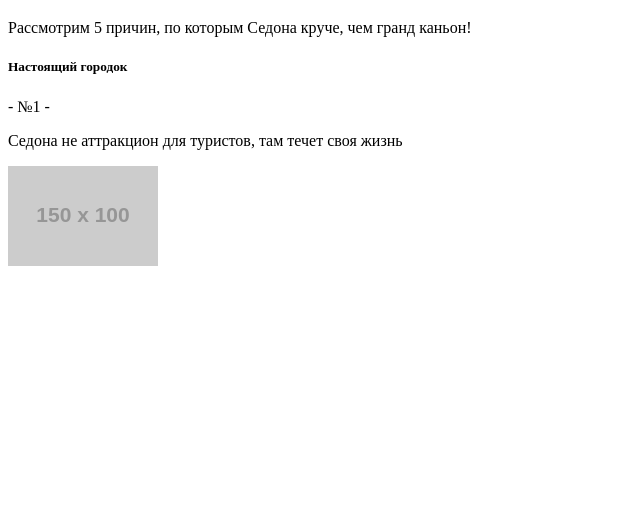
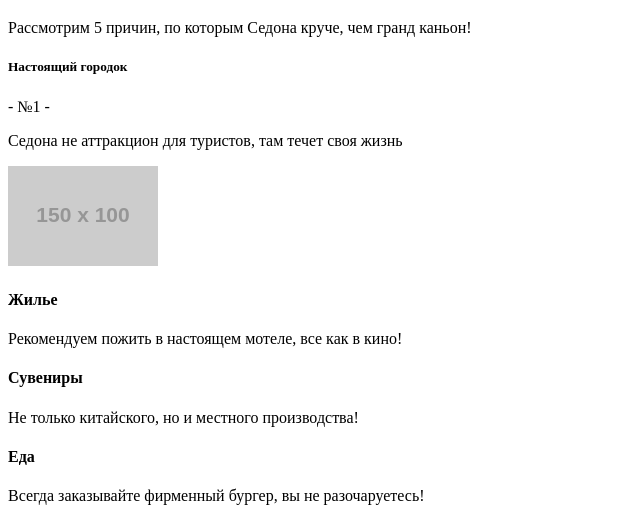
Before and after one commit to L1nkss/52016-sedona-1, a website: page source/index.html in a window 1280 px wide. Shown: the part 280-801 px from the top of the page, without its empty margins (0-640 px from the left). Drawn offline with Linux system fonts and the light colour scheme; placeholder pictures from the web are drawn by us.

Commit message:
Добавил секцию с плюсами Седоны

```diff
--- a/source/index.html
+++ b/source/index.html
@@ -27,6 +27,7 @@
         </ul>
       </nav>
     </header>
+    <main class="main-conteiner">
         <section class="sedona-bglogo">
           <h1 class="sedona-bglogo__title">sedona</h1>
         </section>
@@ -34,7 +35,7 @@
           <h5 class="sedona-title__info">Седона — небольшой городок в АРИЗОНЕ,заслуживающий большего!</h5>
           <p class="sedona-title__text">Рассмотрим 5 причин, по которым Седона круче, чем гранд каньон!</p>
         </section>
-    <section class="real-city">
+        <section class="sedona-city">
             <div class="real-city__info">
                <h5 class="real-city__title">Настоящий городок</h5>
                 <span class="real-city__count">- №1 -</span>
@@ -42,7 +43,26 @@
             </div>
             <img src="http://placehold.it/150x100" class="real-city__photo">
         </section>
-
-
+        <section class="sedona-list">
+            <div class="sedona-list__item">
+                <h4 class="sedona-list__title">Жилье
+                    <span class="sedona-list__picture"></span>
+                </h4>
+                <p class="sedona-list__text">Рекомендуем пожить в настоящем мотеле, все как в кино!</p>
+            </div>
+            <div class="sedona-list__item">
+                <h4 class="sedona-list__title">Сувениры
+                    <span class="sedona-list__picture"></span>
+                </h4>
+                <p class="sedona-list__text">Не только китайского, но и местного производства!</p>
+            </div>
+            <div class="sedona-list__item">
+                <h4 class="sedona-list__title">Еда
+                    <span class="sedona-list__picture"></span>
+                </h4>
+                <p class="sedona-list__text">Всегда заказывайте фирменный бургер, вы не разочаруетесь!</p>
+            </div>
+        </section>
+    </main>
   </body>
 </html>
```
Lines whose indentation alone changed are shown as unchanged.
